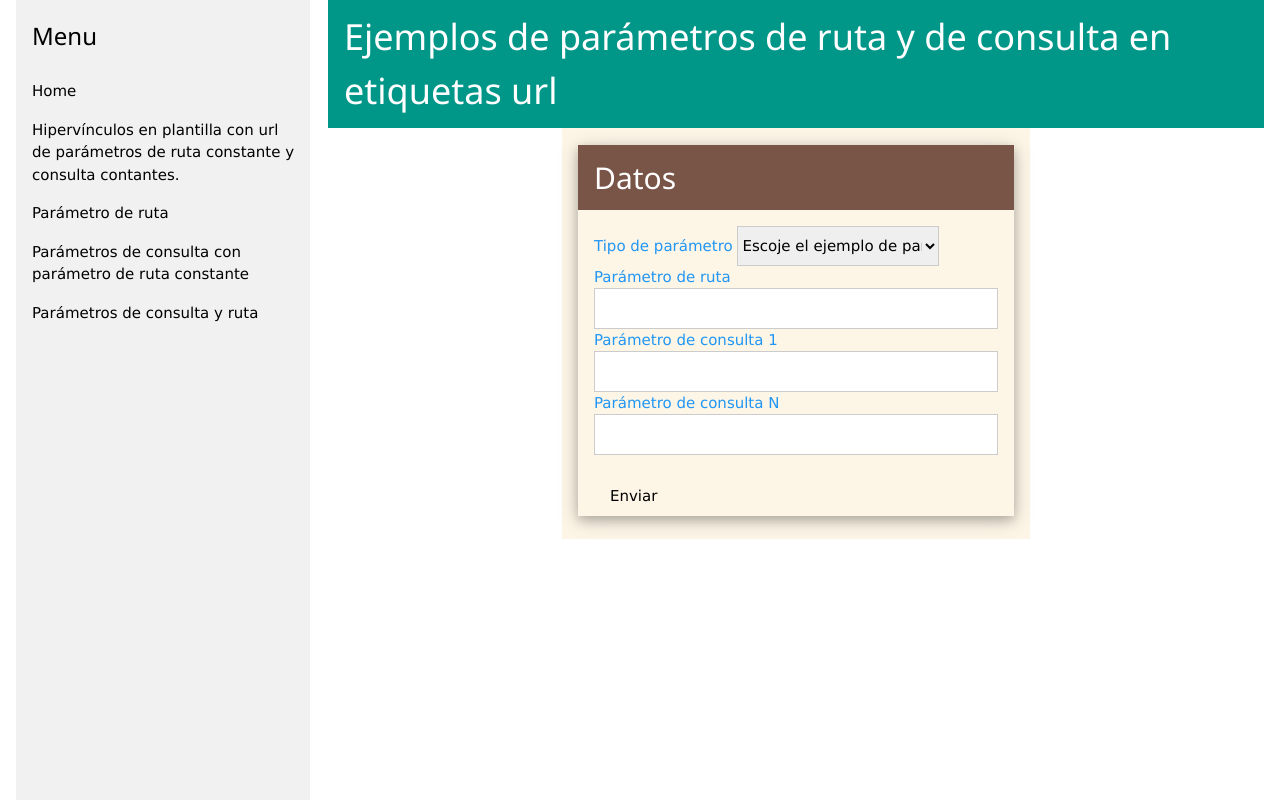
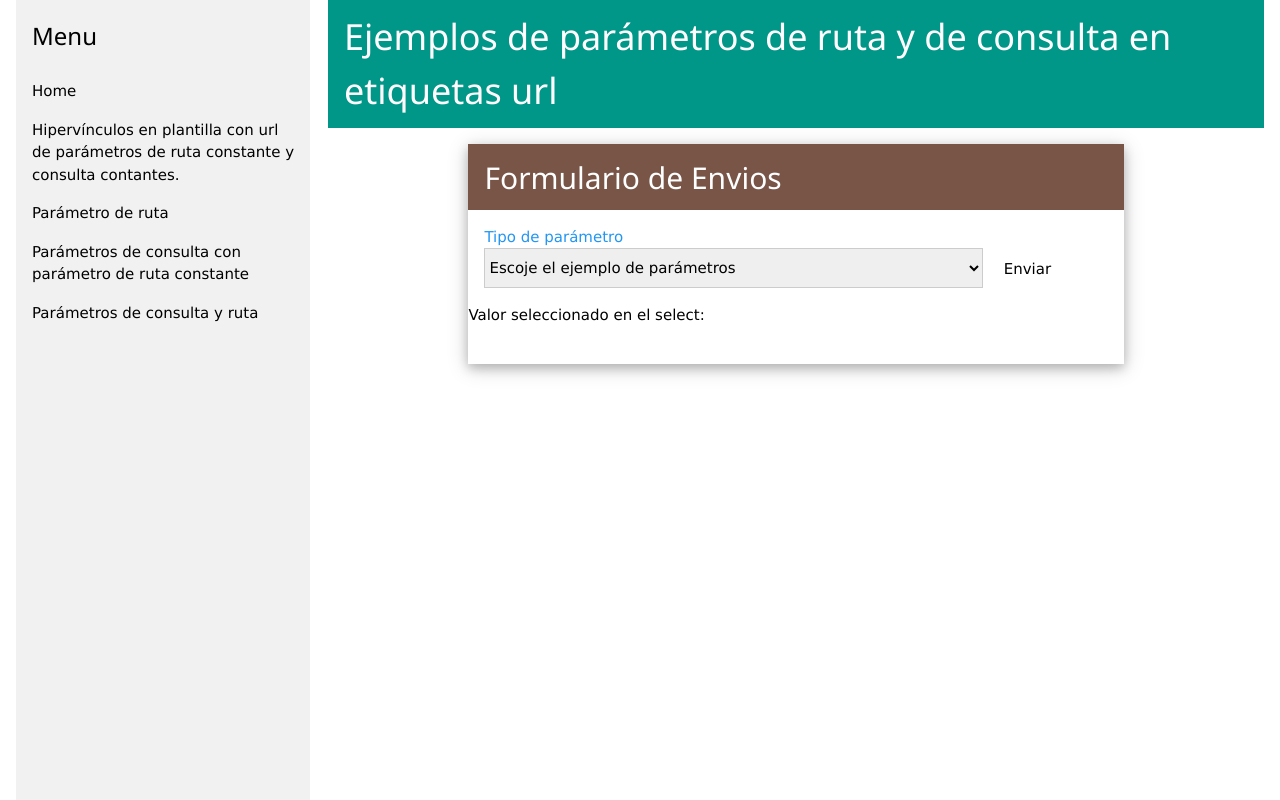
Before and after one commit to davidvillegasvasquez/Parametros-de-ruta-y-de-consulta, a Django app: page /formularioParamsRutaYConsulta/ in a window 1280 px wide. Run offline with Django 3.2, Linux system fonts and the light colour scheme; some libraries are stand-ins or nearby versions.

Commit message:
251020: Se agregó codigo JS para los formularios, pero está muy ineficiente. Hay que refactorizar y lograr un código más limpio en JS.

```diff
--- /dev/null
+++ b/miApp/templates/formularioEnvio.html
@@ -0,0 +1,90 @@
+{% extends "base.html" %}
+
+{% block content %}
+
+ <div class="w3-card-4" style="width:70%; margin:auto">
+  <div class="w3-panel w3-brown">
+    <h2>Formulario de Envios</h2>
+  </div>
+  <form class="w3-container" id="miFormulario" action="{% url 'urlParamRutaYconsultaVariables' parametroUnicoDeRuta=1 %}" method="get">
+    <label class="w3-text-blue">Tipo de parámetro</label>
+    <select class="w3-select w3-border" id="miSeleccion" name= "tipo" onchange="visibilizarInputs(this)" style="width:80%">
+      <option value="" disabled selected>Escoje el ejemplo de parámetros</option>
+      <option type="text" value="valorRutaYconsultasVar">Parámetro de ruta y de consulta variable</option>
+      <option type="text" value="valorRutaConstConsulVar">Parámetro ruta constante y de consulta variable</option>
+      <option type="text" value="valorRutaConstConsulConst">Parám de ruta constante y de consultas Constantes en enlaces fijos html</option>
+    <br>
+    </select>
+
+    <div id="divRuta" hidden>
+    <label class="w3-text-blue">Parámetro de ruta (sólo enteros positivos)</label>
+    <input class="w3-input w3-border"
+      id="id_inputRuta"
+      name="parametroDeRuta"
+      type="number"
+      style="width:25%"
+      min="0" step="1"/>
+    </div>
+
+    <div id="divConsulta1" style="display:none">
+    <label class="w3-text-blue" for="id_inputConsulta1">Parámetro de consulta 1 (enteros + y -)</label>
+    <input class="w3-input w3-border"
+      id="id_inputConsulta1"
+      type="number"
+      name="parametroDeConsulta1"
+      style="width:25%"/>
+    </div>
+
+    <div id="divConsultaN" style="display:none">
+    <label class="w3-text-blue" for="id_inputConsultaN">Parámetro de consulta N (cadenas)</label>
+    <input class="w3-input w3-border"
+      id="id_inputConsultaN"
+      type="text"
+      name="parametroDeConsultaN"
+      style="width:50%"/>
+    </div>
+
+    <input
+      id="idBoton"
+      class="w3-button"
+      type="submit"
+      value="Enviar"/>
+    <br>
+  </form>
+  <p>Valor seleccionado en el select:<span id="id_piloto"></span></p>
+  <br>
+ </div>
+
+<script>
+    document.getElementById('id_inputRuta').addEventListener('change', function() {
+        var nuevoPk = this.value;
+        var url = "{% url 'urlParamRutaYconsultaVariables' parametroUnicoDeRuta=1 %}".replace('1', nuevoPk); // Reemplaza el parámetro en la URL
+        document.getElementById('miFormulario').action = url;
+    });
+
+function visibilizarInputs(selectElement) {
+  // Accede al elemento select a través del argumento `selectElement`
+  // `this` dentro de la función hace referencia al mismo elemento
+  document.getElementById("divRuta").style.display = 'none';
+  document.getElementById("divConsulta1").style.display = 'none';
+  document.getElementById("divConsultaN").style.display = 'none';
+  document.getElementById("idBoton").style.display = 'none';
+
+  var valorSeleccionado = selectElement.value;
+
+  if (valorSeleccionado.localeCompare("valorRutaYconsultasVar") == 0) {
+  document.getElementById("divRuta").style.display = 'block';
+  document.getElementById("divConsulta1").style.display = 'block';
+  document.getElementById("divConsultaN").style.display = 'block';
+  document.getElementById("idBoton").style.display = 'block';
+  };
+
+  if (valorSeleccionado.localeCompare("valorRutaYconsultasVar") == 0) {
+  document.getElementById("divParamDeRutaYConsultaVariables").style.display = 'block';
+  document.getElementById("idBoton").style.display = 'block';
+  };
+
+  document.getElementById("id_piloto").innerHTML=valorSeleccionado;
+};
+</script>
+{% endblock %}
--- a/miApp/templates/formularioParamRutaYconsultaVariables.html
+++ /dev/null
@@ -1,49 +0,0 @@
-{% extends "base.html" %}
-
-{% block content %}
-
-<div class="w3-panel w3-sand" style="width:50%; margin:auto;">
- <div class="w3-card-4">
-  <div class="w3-panel w3-brown">
-    <h2>Datos</h2>
-  </div>
-  <form class="w3-container" id="miFormulario" action="{% url 'urlParamRutaYconsultaVariables' parametroUnicoDeRuta=1 %}" method="get">
-    <label class="w3-text-blue">Tipo de parámetro</label>
-    <select class="w3-select w3-border" id="miSeleccion" name= "tipo" onchange="this.value" style="width:50%">
-      <option value="" disabled selected>Escoje el ejemplo de parámetros</option>
-      <option type="text" value="valorRutaYconsultasVar">Parámetro de ruta y de consulta variable</option>
-      <option type="text" value="valorRutaConstConsulVar">Parámetro de ruta constante y de consulta variable</option>
-      <option type="text" value="valorRutaConstConsulConst">Parámetro de ruta constante y de consultas Constantes en enlaces fijos html</option>
-
-    </select>
-
-    <label class="w3-text-blue">Parámetro de ruta</label>
-    <input class="w3-input w3-border"
-      id="id_inputParamRuta"
-      type="number"/>
-
-    <label class="w3-text-blue">Parámetro de consulta 1</label>
-    <input class="w3-input w3-border"
-      type="number"
-      name="parametroDeConsulta1"/>
-
-    <label class="w3-text-blue">Parámetro de consulta N</label>
-    <input class="w3-input w3-border"
-      type="number"
-      name="parametroDeConsultaN"/>
-    <br>
-    <input class="w3-button" type="submit" value="Enviar" />
-    <br>
-  </form>
- </div>
- <br>
-</div>
-<br>
-<script>
-    document.getElementById('id_inputParamRuta').addEventListener('change', function() {
-        var nuevoPk = this.value;
-        var url = "{% url 'urlParamRutaYconsultaVariables' parametroUnicoDeRuta=1 %}".replace('1', nuevoPk); // Reemplaza el parámetro en la URL
-        document.getElementById('miFormulario').action = url;
-    });
-</script>
-{% endblock %}
--- a/miApp/views.py
+++ b/miApp/views.py
@@ -29,7 +29,7 @@ def vistaParamDeRutaYConsultaVariables(request, parametroUnicoDeRuta):
     return render(request, 'plantillaComunDeResultado.html', context)
 
 def formEnvioParamRutaYconsulta(request):
-  	return render(request, 'formularioParamRutaYconsultaVariables.html')
+  	return render(request, 'formularioEnvio.html')
 
 def vistaHome(request):
   	return render(request, 'plantillaHome.html')
```
Also changed, not shown: miApp/templates/plantillaComunDeResultado.html (+6 -6 lines).
